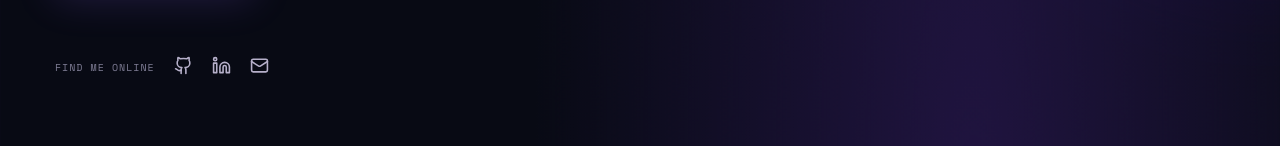
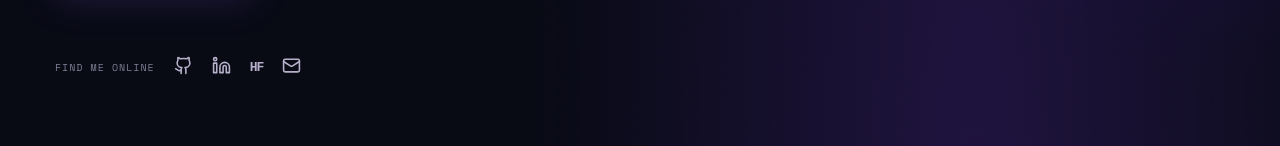
Before and after one commit to Poorya-Zare/poorya-zare.github.io, a React (Vite) app: page / in a window 1280 px wide. Shown: the part 743-889 px from the top of the page. Built offline with nearby package versions, Linux system fonts and the light colour scheme.

Commit message:
Add Hugging Face profile link to portfolio

```diff
--- a/public/admin/config.yml
+++ b/public/admin/config.yml
@@ -215,6 +215,7 @@ collections:
                   widget: "string",
                   required: false,
                 }
+              - { label: "Hugging Face URL", name: "huggingface", widget: "string", required: false }
               - {
                   label: "Contact Description",
                   name: "description",
--- a/src/main.jsx
+++ b/src/main.jsx
@@ -79,6 +79,7 @@ const portfolio = {
   email: cms.contact?.email ?? defaults.email,
   github: cms.contact?.github ?? defaults.github,
   linkedin: cms.contact?.linkedin ?? defaults.linkedin,
+  huggingface: safeLink(cms.contact?.huggingface || "https://huggingface.co/Poorya-Zare"),
   contactDescription: cms.contact?.description ?? defaults.contactDescription,
   skills: Array.isArray(cms.skills)
     ? cleanList(cms.skills, "skill")
@@ -356,6 +357,11 @@ function App() {
                 </a>
               )}
 
+              {portfolio.huggingface && (
+                <a href={portfolio.huggingface} target="_blank" rel="noopener noreferrer" aria-label="Hugging Face" title="Hugging Face">
+                  <span style={{ fontSize: "13px", fontWeight: 800, letterSpacing: "-1px", fontFamily: "monospace" }}>HF</span>
+                </a>
+              )}
               {portfolio.email && (
                 <a href={`mailto:${portfolio.email}`} aria-label="Email">
                   <Mail size={19} />
```
